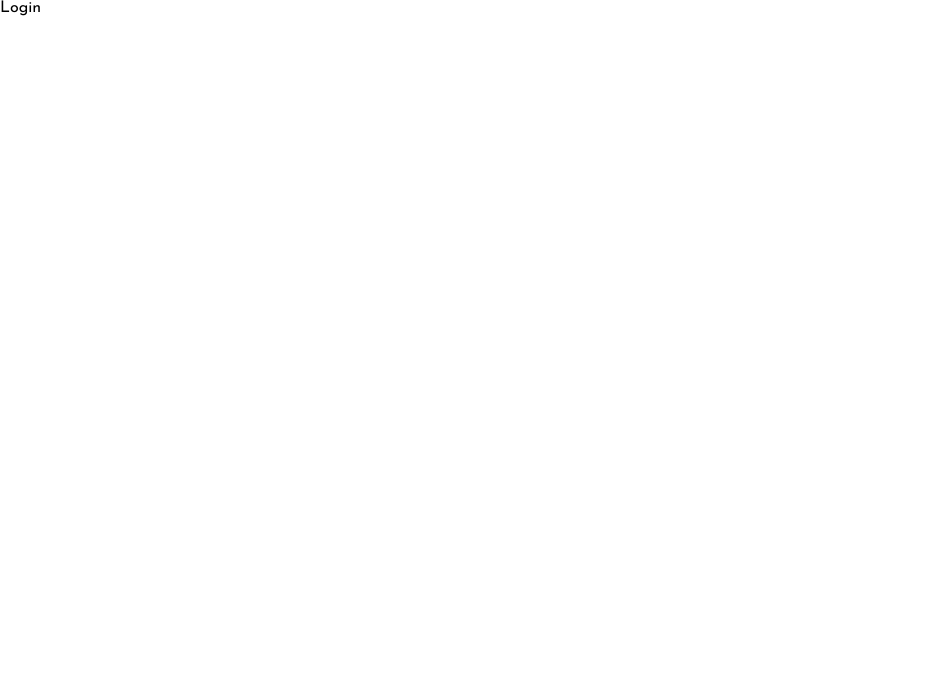
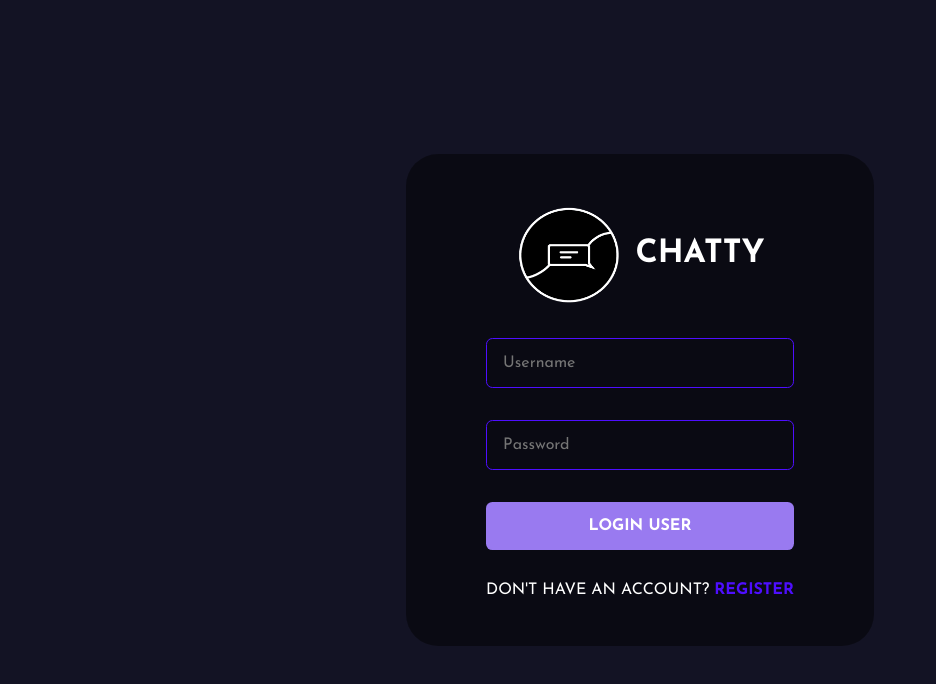
Before and after one commit to S-15-77/ChattyApp, a React (Create React App) app in the folder public/: page /login in a window 1280 px wide. Shown: the top 684 px of the page, without its empty margins (0-936 px from the left). Built offline with nearby package versions, Linux system fonts and the light colour scheme.

Commit message:
Login UI

```diff
--- a/public/src/pages/Login.jsx
+++ b/public/src/pages/Login.jsx
@@ -1,9 +1,152 @@
-import React from 'react'
+import React, {useState}from 'react';
+import { Link,useNavigate} from 'react-router-dom';
+import styled from 'styled-components';
+import Logo from "../assets/logo_b_w_1.png";
+import {ToastContainer,toast} from "react-toastify";
+import "react-toastify/dist/ReactToastify.css";
+import axios from 'axios';
+import { loginRoute } from '../utils/APIRoutes';
+
 
 function Login() {
+    const navigate = useNavigate();
+    const [values, setValues] = useState({
+        username : "",
+        password : "",
+    })
+    const toastOptions = {
+        position : "bottom-right",
+        autoClose : 5000,
+        pauseOnHover : true,
+        draggable : true,
+        theme : "dark",
+    }
+    const handleSubmit = async (event) => {
+        event.preventDefault();
+        if(handleValidation()){
+
+            const {username,password} = values;
+            const data = await axios.post(loginRoute,{
+                username,password,
+            });
+            // console.log(data.status);
+
+            if(data.status === 200){
+                localStorage.setItem('Chatty-user',JSON.stringify(data.user));
+                console.log("Data Sent to DB");
+                navigate("/");
+            }
+            else{
+                toast.error(data.msg,toastOptions);
+            }
+
+        }
+    }
+
+    const handleValidation = () =>{
+        const {username,password} = values;
+        //to check if user has entered the usernamefield
+        if(username.length === ""){
+            toast.error("Email and Password is Required",toastOptions);
+            return false;
+        }
+        //to check if password is valid
+        else if(password === ""){
+            toast.error("Password is Required",toastOptions);
+            return false;
+        }
+        return true;
+    }
+    const handleChange = (event) => {
+        setValues({...values,[event.target.name]: event.target.value});
+
+    }
   return (
-    <div>Login</div>
+    <>
+        <FormContainer>
+            <form onSubmit={(event) => handleSubmit(event)}>
+            <div className="brand">
+                <img src={Logo} alt="" />
+                <h1>Chatty</h1>
+            </div>
+            <input type="text" placeholder='Username' name= "username" onChange={(e)=> handleChange(e)} min="3" />
+            <input type="password" placeholder='Password' name= "password" onChange={(e)=> handleChange(e)} />
+            <button type ="submit">Login User</button>
+            <span>Don't have an account? <Link to = "/register">Register</Link></span>
+
+            </form>
+        </FormContainer>
+        <ToastContainer />
+    </>
   )
 }
-
+const  FormContainer = styled.div`
+    height : 100vh;
+    width : 100vw;
+    display : flex;
+    flex-direction : column;
+    justify-content : center;
+    align-items : center;
+    background : #131324;
+    .brand{
+        display : flex;
+        align-items : center;
+        gap: 1rem;
+        justify-content : center;
+        img{
+            height : 6.5rem;
+            width : 6.5rem;
+        }
+        h1{
+            color : white;
+            text-transform : uppercase;
+        }
+    }
+    form{
+        display:flex;
+        flex-direction:column;
+        gap: 2rem;
+        background-color : #00000076;
+        border-radius : 2rem;
+        padding : 3rem 5rem;
+        input{
+            background-color : transparent;
+            padding : 1rem;
+            border : 0.1rem solid #4e0eff;
+            border-radius : 0.4rem;
+            color : white;
+            width : 100%;
+            font-size : 1rem;
+            &:focus{
+                border : 0.1rem solid #997af0;
+                outline : none;
+            }
+        }
+        button{
+            background-color : #997af0;
+            color : white;
+            padding : 1rem 2rem;
+            border : none;
+            font-weight : bold;
+            cursor : pointer;
+            border-radius : 0.4rem;
+            font-size : 1rem;
+            text-transform : uppercase;
+            transition 0.5s ease-in-out;
+            &:hover{
+                background-color : #4e0eff;
+            }
+        }
+        span{
+            color : white;
+            text-transform : uppercase;
+            a {
+                color:#4e0eff;
+                text-decoration : none;
+                font-weight : bold;
+                text-transform : uppercase;
+            }
+        }
+    }
+`;
 export default Login
--- a/public/src/pages/Register.jsx
+++ b/public/src/pages/Register.jsx
@@ -16,24 +16,6 @@
         password : "",
         confirmPassword : "",
     })
-    const handleSubmit = async (event) => {
-        event.preventDefault();
-        if(handleValidation()){
-            console.log("in validation",registerRoute);
-            const {username,email,password} = values;
-            const data = await axios.post(registerRoute,{
-                username,email,password,
-            });
-            if(data.status === false){
-                toast.error(data.msg,toastOptions);
-            }
-            if(data.status === true){
-                localStorage.setItem('Chatty-user',JSON.stringify(data.user));
-                navigate("/chat");
-            }
-
-        }
-    }
     const toastOptions = {
         position : "bottom-right",
         autoClose : 5000,
@@ -41,6 +23,28 @@
         draggable : true,
         theme : "dark",
     }
+    const handleSubmit = async (event) => {
+        event.preventDefault();
+        if(handleValidation()){
+            // console.log("in validation",registerRoute);
+            const {username,email,password} = values;
+            const data = await axios.post(registerRoute,{
+                username,email,password,
+            });
+            // console.log(data.status);
+
+            if(data.status === 200){
+                localStorage.setItem('Chatty-user',JSON.stringify(data.user));
+                console.log("Data Sent to DB");
+                navigate("/");
+            }
+            else{
+                toast.error(data.msg,toastOptions);
+            }
+
+        }
+    }
+
     const handleValidation = () =>{
         const {username,email,password,confirmPassword} = values;
         //to check if user has entered the usernamefield
--- a/public/src/utils/APIRoutes.js
+++ b/public/src/utils/APIRoutes.js
@@ -1,2 +1,3 @@
 const host = 'http://localhost:5000';
 export const registerRoute = `${host}/api/auth/register`;
+export const loginRoute = `${host}/api/auth/login`;
```
Also changed, not shown: 2 other files (tests, documents, lock files or other folders).
